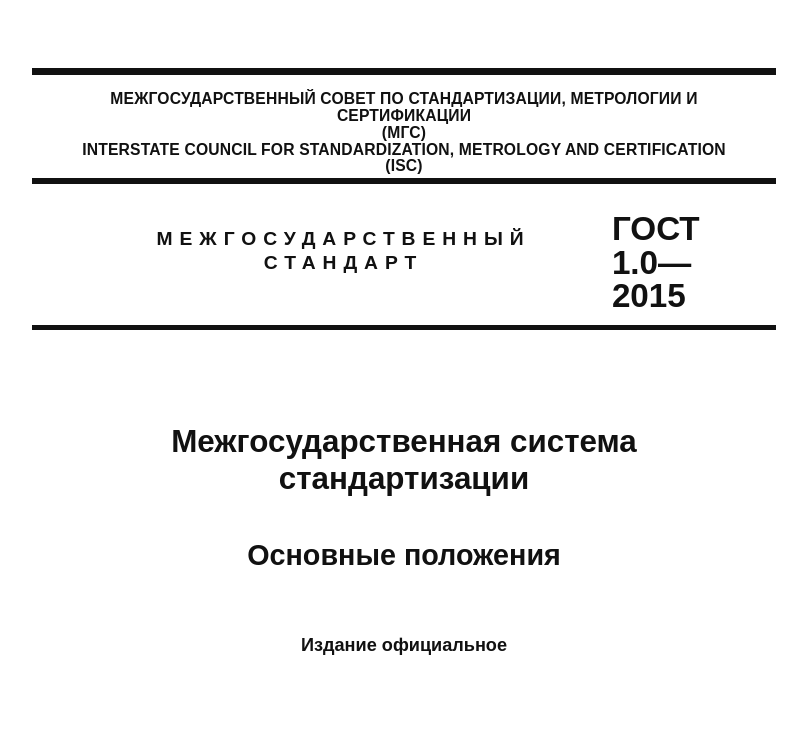
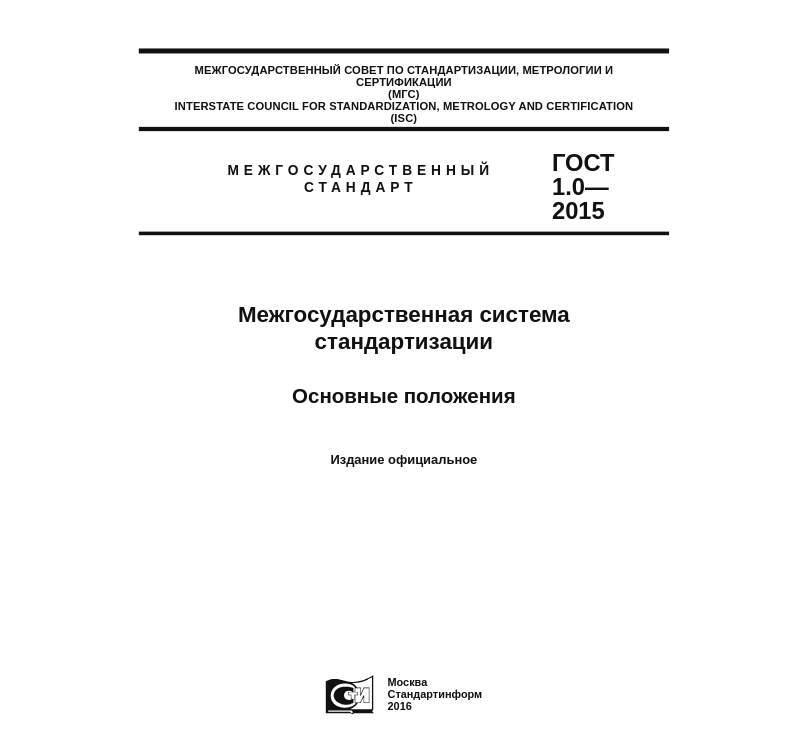
Before and after one commit to elvis-zhivv/normosvod, a website: page public/docs/gost-1-0-2015/preview.html in a window 1280 px wide. Shown: the whole page, without its empty margins (236-1043 px from the left). Drawn offline with Linux system fonts and the light colour scheme.

Commit message:
Fit document previews inside frames

```diff
--- a/public/docs/gost-1-0-2015/preview.html
+++ b/public/docs/gost-1-0-2015/preview.html
@@ -1772,6 +1772,17 @@ body {
   place-items: start center;
   background: white;
 }
+.viewport {
+  width: 100%;
+  height: 100%;
+  overflow: hidden;
+  display: grid;
+  place-items: start center;
+}
+.scale-wrap {
+  width: max-content;
+  transform-origin: top center;
+}
 .page {
   margin: 0 !important;
   box-shadow: none !important;
@@ -1779,7 +1790,9 @@ body {
     </style>
   </head>
   <body>
-    <section class="page active g10-cover" data-page="1" aria-label="Обложка" id="cover-page">
+    <div class="viewport">
+      <div class="scale-wrap">
+        <section class="page active g10-cover" data-page="1" aria-label="Обложка" id="cover-page">
             <div class="cover">
               <div class="cover-top-line"></div>
               <div class="cover-top-text">
@@ -1805,5 +1818,25 @@ body {
               </div>
             </div>
           </section>
+      </div>
+    </div>
+    <script>
+      (function () {
+        const wrap = document.querySelector('.scale-wrap');
+        const page = document.querySelector('.page');
+
+        function fit() {
+          if (!wrap || !page) return;
+          const pageRect = page.getBoundingClientRect();
+          const viewportWidth = window.innerWidth;
+          const viewportHeight = window.innerHeight;
+          const scale = Math.min(viewportWidth / pageRect.width, viewportHeight / pageRect.height, 1);
+          wrap.style.transform = 'scale(' + scale + ')';
+        }
+
+        window.addEventListener('resize', fit);
+        fit();
+      })();
+    </script>
   </body>
 </html>
```
Also changed, not shown: public/docs/gost-29319-2025/preview.html (+34 -1 lines), public/docs/gost-8784-75/preview.html (+34 -1 lines), scripts/generate-preview.mjs (+67 -1 lines).
